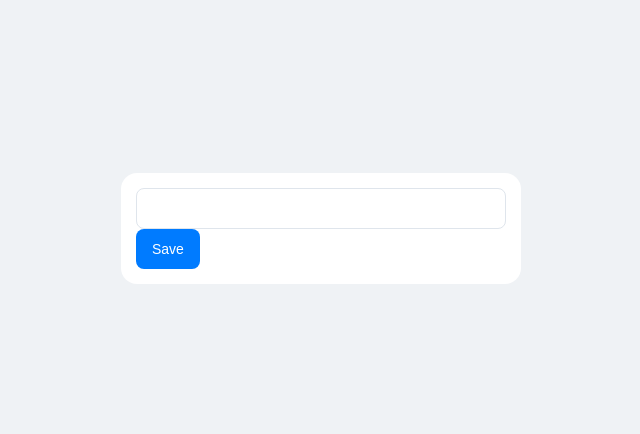
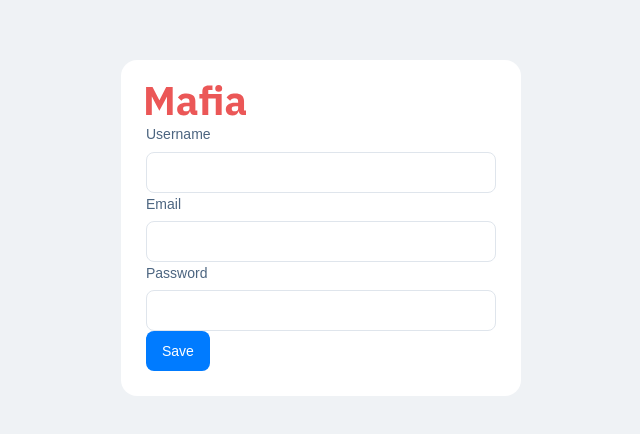
Before and after one commit to mist941/mafia.frontend, a React (Create React App) app: page / in a window 1280 px wide. Shown: the part 172-606 px from the top of the page, without its empty margins (319-959 px from the left). Built offline with nearby package versions, Linux system fonts and the light colour scheme; no server answers.

Commit message:
working oon auth form

```diff
--- /dev/null
+++ b/src/components/atoms/Error/Error.module.scss
@@ -0,0 +1,4 @@
+.error {
+  font-size: 14px;
+  color: var(--text-error);
+}
--- /dev/null
+++ b/src/components/atoms/Error/Error.tsx
@@ -0,0 +1,12 @@
+import React, {FC} from 'react';
+import styles from './Error.module.scss';
+
+interface ErrorProps {
+  error: string;
+}
+
+const Error: FC<ErrorProps> = ({error}) => {
+  return <p className={styles.error}>{error}</p>;
+};
+
+export default Error;
--- /dev/null
+++ b/src/components/atoms/Label/Label.module.scss
@@ -0,0 +1,4 @@
+.label {
+  font-size: 14px;
+  color: var(--text-light);
+}
--- /dev/null
+++ b/src/components/atoms/Label/Label.tsx
@@ -0,0 +1,12 @@
+import React, {FC} from 'react';
+import styles from './Label.module.scss';
+
+interface LabelProps {
+  label: string;
+}
+
+const Label: FC<LabelProps> = ({label}) => {
+  return <p className={styles.label}>{label}</p>;
+};
+
+export default Label;
--- /dev/null
+++ b/src/components/atoms/Logo/Logo.module.scss
@@ -0,0 +1,4 @@
+.logo {
+  width: 130px;
+  height: auto;
+}
--- /dev/null
+++ b/src/components/atoms/Logo/Logo.tsx
@@ -0,0 +1,13 @@
+import React from 'react';
+import {ReactComponent as LogoIcon} from '../../../assets/icons/logo.svg';
+import styles from './Logo.module.scss';
+
+const Logo = () => {
+  return (
+    <div className={styles.logo}>
+      <LogoIcon/>
+    </div>
+  );
+};
+
+export default Logo;
--- /dev/null
+++ b/src/components/molecules/InputField/InputField.module.scss
@@ -0,0 +1,5 @@
+.inputField {
+  display: flex;
+  flex-direction: column;
+  gap: 6px;
+}
--- /dev/null
+++ b/src/components/molecules/InputField/InputField.tsx
@@ -0,0 +1,22 @@
+import React, {FC} from 'react';
+import Input, {InputProps} from '../../atoms/Input/Input';
+import Label from '../../atoms/Label/Label';
+import Error from '../../atoms/Error/Error';
+import styles from './InputField.module.scss';
+
+type InputFieldProps = {
+  label?: string;
+  error?: string;
+} & InputProps;
+
+const InputField: FC<InputFieldProps> = ({label, error, ...rest}) => {
+  return (
+    <div className={styles.inputField}>
+      {label && <Label label={label}/>}
+      <Input {...rest}/>
+      {error && <Error error={error}/>}
+    </div>
+  );
+};
+
+export default InputField;
--- a/src/components/pages/AuthPage/AuthPage.tsx
+++ b/src/components/pages/AuthPage/AuthPage.tsx
@@ -1,16 +1,20 @@
 import React from 'react';
 import AuthTemplate from '../../templates/AuthTemplate/AuthTemplate';
-import Input from '../../atoms/Input/Input';
 import EssentialBlock from '../../atoms/EssentialBlock/EssentialBlock';
 import styles from './AuthPage.module.scss';
 import Button from '../../atoms/Button/Button';
+import InputField from '../../molecules/InputField/InputField';
+import Logo from '../../atoms/Logo/Logo';
 
 const AuthPage = () => {
   return (
     <AuthTemplate>
       <div className={styles.formWrap}>
-        <EssentialBlock padding='15px'>
-          <Input/>
+        <EssentialBlock padding='25px'>
+          <Logo/>
+          <InputField label='Username' type='text'/>
+          <InputField label='Email' type='email'/>
+          <InputField label='Password' type='password'/>
           <Button>
             Save
           </Button>
--- a/src/components/templates/AuthTemplate/AuthTemplate.tsx
+++ b/src/components/templates/AuthTemplate/AuthTemplate.tsx
@@ -1,7 +1,7 @@
 import React, {FC, ReactNode} from 'react';
 import styles from './AuthTemplate.module.scss';
 
-interface AuthTemplateProps {
+type AuthTemplateProps ={
   children: ReactNode;
 }
 
--- a/src/components/templates/MainTemplate/MainTemplate.tsx
+++ b/src/components/templates/MainTemplate/MainTemplate.tsx
@@ -3,7 +3,7 @@ import styles from './MainTemplate.module.scss';
 import Header from '../../organisms/Header/Header';
 import Sidebar from '../../organisms/Sidebar/Sidebar';
 
-interface MainTableProps {
+type MainTableProps = {
   children: ReactNode;
 }
 
--- a/src/styles/colors.scss
+++ b/src/styles/colors.scss
@@ -6,6 +6,7 @@
   --field-hover: #9FB2C6;
   --field-focus: #8099B3;
   --text-base-color: #0A0D10;
+  --text-light: #4C6580;
   --button-secondary-border: #8099B3;
   --button-secondary-border-hover: #4C6580;
   --button-secondary-border-active: #394C60;
@@ -13,15 +14,17 @@
   --button-primary-bg-hover: #0063CC;
   --button-primary-bg-active: #004A99;
   --text-on-color: #FFF;
+  --text-error: #FF3A30;
 
   &[data-theme="dark"] {
     --bg-main-base: #12171C;
     --bg-main-light: #171E26;
     --field-border: #263340;
-    --field-color: #4C6580;
+    --field-color: #FFF;
     --field-hover: #8099B3;
     --field-focus: #9FB2C6;
     --text-base-color: #FFF;
+    --text-light: #9FB2C6;
     --button-secondary-border: #8099B3;
     --button-secondary-border-hover: #9FB2C6;
     --button-secondary-border-active: #BFCCD9;
@@ -29,5 +32,6 @@
     --button-primary-bg-active: #66B2FF;
     --button-primary-bg: #0A85FF;
     --text-on-color: #FFF;
+    --text-error: #FF443A;
   }
 }
```
Also changed, not shown: src/assets/icons/logo.svg (added).
